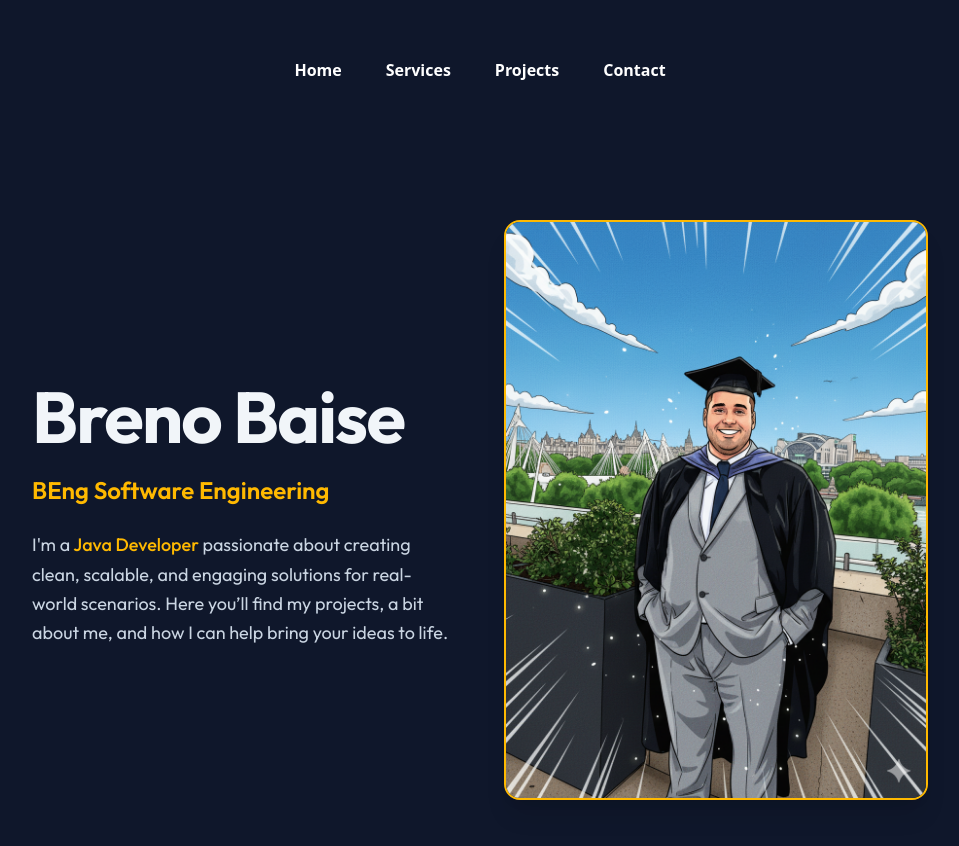
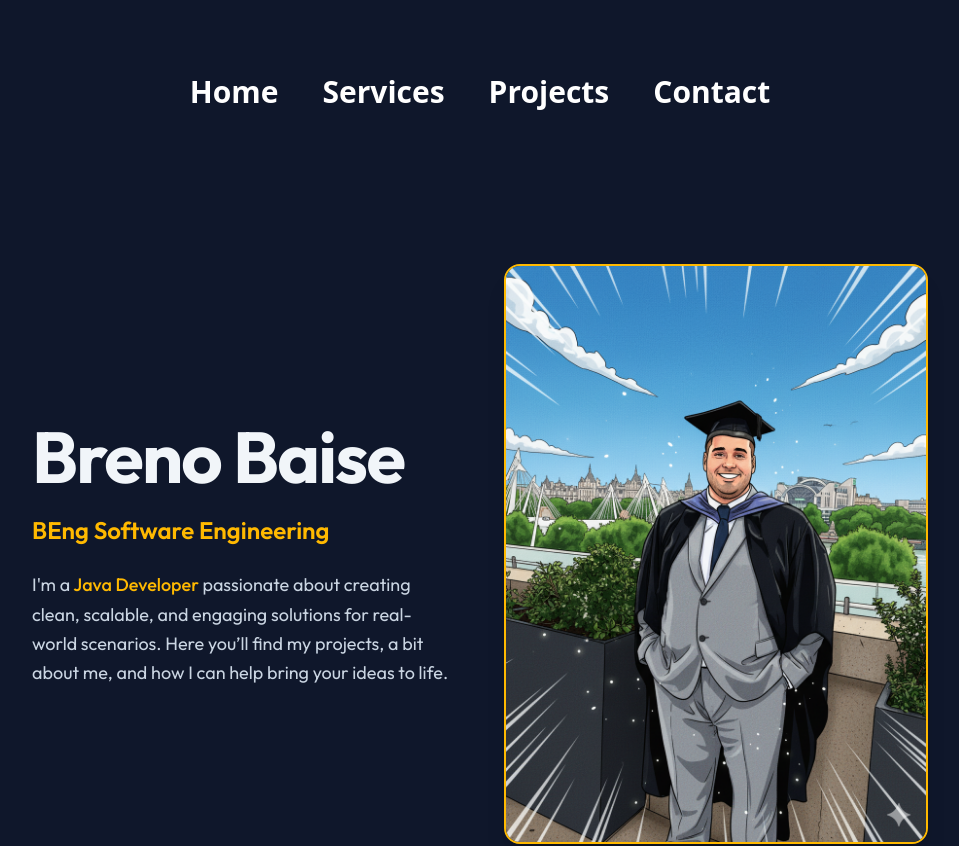
Before and after one commit to brenobaise/brenobaise.github.io, a React (Vite) app: page / in a window 1280 px wide. Shown: the top 846 px of the page, without its empty margins (160-1119 px from the left). Built offline with nearby package versions, Linux system fonts and the light colour scheme.

Commit message:
small changed to hero img size

```diff
--- a/src/components/Hero.tsx
+++ b/src/components/Hero.tsx
@@ -12,7 +12,7 @@ export default function Hero() {
             BEng Software Engineering
           </h3>
 
-          <p className='mt-6 text-slate-300 text-lg leading-relaxed'>
+          <p className='mt-6 text-slate-300 text-lg leading-relaxed pb-2'>
             I'm a
             <span className='text-amber-400 font-medium'> Java Developer </span>
             passionate about creating clean, scalable, and engaging solutions
@@ -23,10 +23,10 @@ export default function Hero() {
 
         {/* RIGHT IMAGE */}
         <img
-          className='w-full rounded-2xl shadow-xl object-contain border-2 border-amber-400'
+          className='w-2/3 sm:w-3/4 md:w-full mx-auto rounded-2xl shadow-xl object-contain border-2 border-amber-400'
           src='/breno.png'
           alt='Profile'
-        ></img>
+        />
       </div>
     </section>
   );
--- a/src/components/NavBar.tsx
+++ b/src/components/NavBar.tsx
@@ -1,6 +1,6 @@
 export default function NavBar() {
   return (
-    <nav className='text-white flex justify-center items-center '>
+    <nav className='text-white flex justify-center items-center md:text-3xl md:py-4 '>
       <ul
         className='inline-flex gap-6 py-6 px-6 my-6
       rounded-full text-center items-center justify-center select-none '
```
